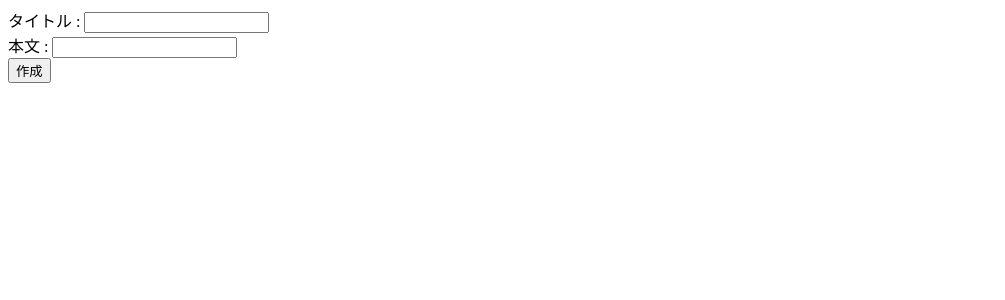
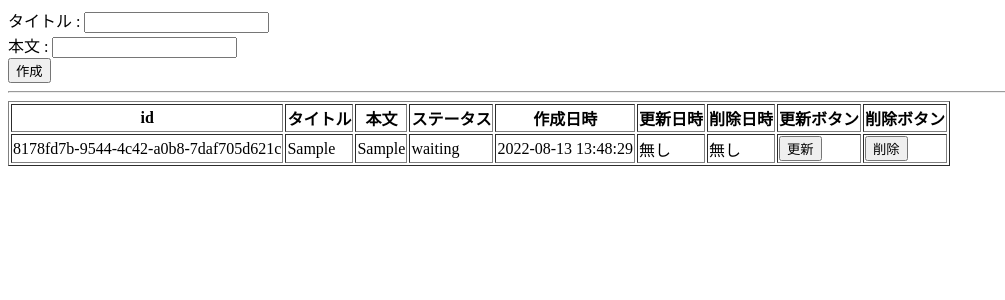
Before and after one commit to is0183kf/rrttprj_redux, a React (Vite) app: page / in a window 1280 px wide. Both pictures are taken after typing "Sample", "Sample" into the empty fields and a click on the input "作成". Shown: the top 300 px of the page, without its empty margins (0-1005 px from the left). Built offline with nearby package versions, Linux system fonts and the light colour scheme.

Commit message:
Add List feature

```diff
--- a/src/features/todos/components/TodoContainer.tsx
+++ b/src/features/todos/components/TodoContainer.tsx
@@ -1,10 +1,13 @@
 import type { FC } from 'react';
 import { TodoForm } from './TodoForm';
+import { TodoList } from './TodoList';
 
 export const TodoContainer: FC = () => {
     return (
         <div>
             <TodoForm />
+            <hr />
+            <TodoList />
         </div>
     );
 };
--- /dev/null
+++ b/src/features/todos/components/TodoList.tsx
@@ -0,0 +1,69 @@
+import type { FC } from 'react';
+import { useAppSelector } from '../../../app/hooks';
+
+export const TodoList: FC = () => {
+  const todos = useAppSelector((state) => state.todos.todos);
+
+  return (
+    <>
+      <table border={1}>
+        <thead>
+          <tr>
+            <th>id</th>
+            <th>タイトル</th>
+            <th>本文</th>
+            <th>ステータス</th>
+            <th>作成日時</th>
+            <th>更新日時</th>
+            <th>削除日時</th>
+            <th>更新ボタン</th>
+            <th>削除ボタン</th>
+          </tr>
+        </thead>
+        <tbody>
+          {todos.length === 0 ? (
+            <tr>
+              <td colSpan={9} style={{ textAlign: 'center' }}>
+                データなし
+              </td>
+            </tr>
+          ) : (
+            todos.map((todo) => {
+              return (
+                <tr key={todo.id}>
+                  <td>{todo.id}</td>
+                  <td>{todo.title}</td>
+                  <td>{todo.body}</td>
+                  <td>{todo.status}</td>
+                  <td>{todo.createdAt}</td>
+                  <td>{todo.updatedAt ?? '無し'}</td>
+                  <td>{todo.deletedAt ?? '無し'}</td>
+                  <td>
+                    <button
+                      onClick={() => {
+                        //TODO: 更新機能の実装
+                      }}
+                    >
+                      更新
+                    </button>
+                  </td>
+                  <td>
+                    <button
+                      onClick={() => {
+                        //TODO: 削除機能の実装
+                      }}
+                    >
+                      削除
+                    </button>
+                  </td>
+                </tr>
+              );
+            })
+          )}
+        </tbody>
+      </table>
+    </>
+  );
+};
+
+export default TodoList;
```
